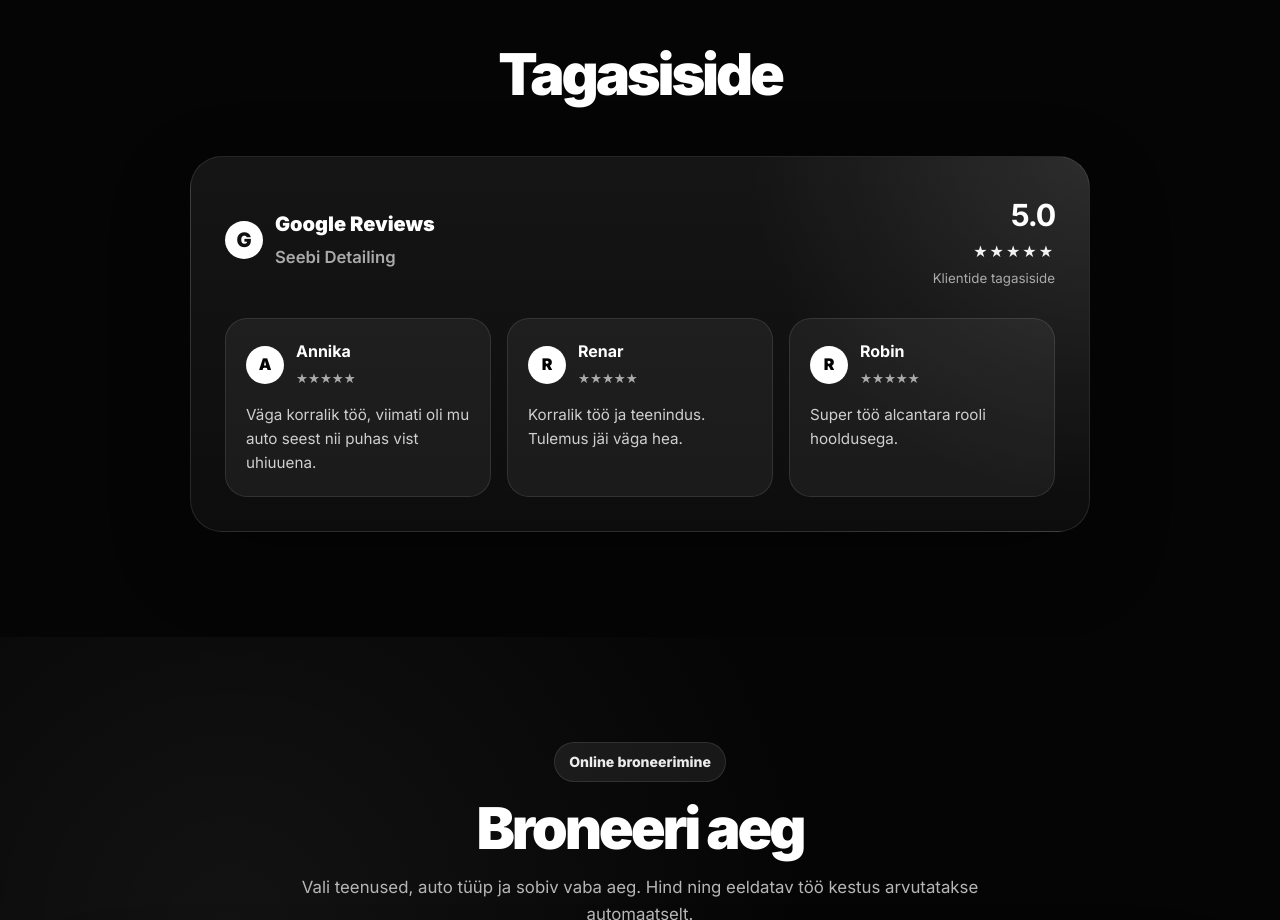
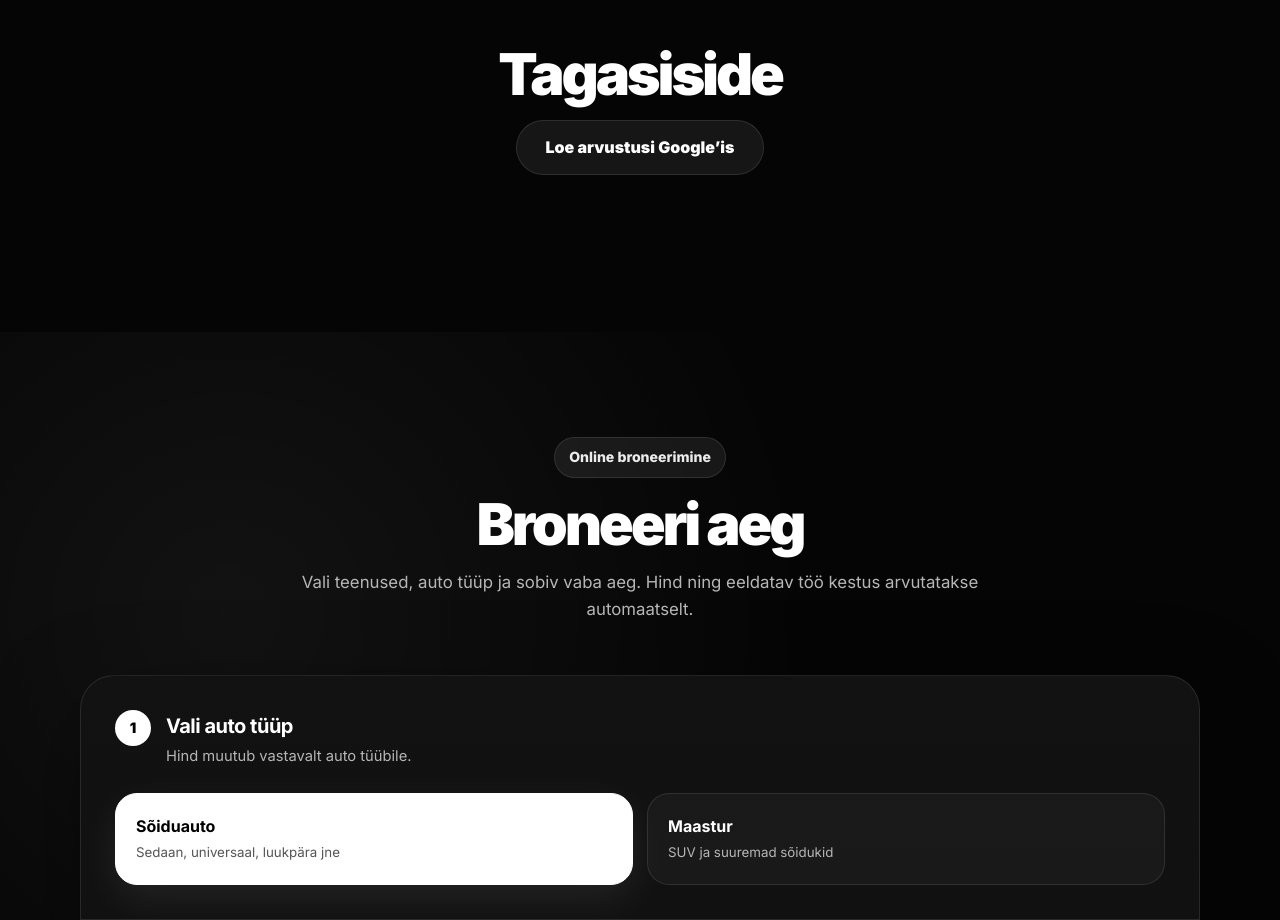
Before and after one commit to eericlyde/seebidetailing-website, a plain HTML site: page index.html in a window 1280 px wide. Shown: the part 5160-6080 px from the top of the page. Drawn offline with Linux system fonts and the light colour scheme; no server answers.

Commit message:
Replace hardcoded testimonials with Google reviews link and configurable Places widget

```diff
--- a/index.html
+++ b/index.html
@@ -330,60 +330,17 @@ Professionaalne autohooldus vastavalt sinu auto vajadustele.
 <div class="container">
 <div class="section-head">
 <h2 class="section-title">Tagasiside</h2>
+<a class="btn dark" href="https://search.google.com/local/reviews?placeid=ChIJa84F5U-VkkYR92RBFWhCHQI" target="_blank" rel="noopener">Loe arvustusi Google’is</a>
 </div>
-
-<div class="google-card">
-<div class="google-top">
-<div class="google-logo">
-<div class="g-icon">G</div>
-<div>
-Google Reviews
-<br>
-<small style="color:#aaa;font-weight:600;">Seebi Detailing</small>
-</div>
-</div>
-
-<div class="rating">
-<strong>5.0</strong>
-<div>★★★★★</div>
-<small style="color:#aaa;">Klientide tagasiside</small>
-</div>
-</div>
-
-<div class="review-grid">
-<div class="review">
-<div class="review-head">
-<div class="avatar">A</div>
-<div>
-<h3>Annika</h3>
-<small>★★★★★</small>
-</div>
-</div>
-<p>Väga korralik töö, viimati oli mu auto seest nii puhas vist uhiuuena.</p>
-</div>
-
-<div class="review">
-<div class="review-head">
-<div class="avatar">R</div>
-<div>
-<h3>Renar</h3>
-<small>★★★★★</small>
-</div>
-</div>
-<p>Korralik töö ja teenindus. Tulemus jäi väga hea.</p>
-</div>
-
-<div class="review">
-<div class="review-head">
-<div class="avatar">R</div>
-<div>
-<h3>Robin</h3>
-<small>★★★★★</small>
-</div>
-</div>
-<p>Super töö alcantara rooli hooldusega.</p>
-</div>
-</div>
+<div id="google-reviews" data-browser-key="">
+<template>
+<gmp-place-details style="display:block;width:min(100%,500px);margin:auto;color-scheme:dark">
+<gmp-place-details-place-request place="ChIJa84F5U-VkkYR92RBFWhCHQI"></gmp-place-details-place-request>
+<gmp-place-name></gmp-place-name>
+<gmp-place-rating></gmp-place-rating>
+<gmp-place-reviews></gmp-place-reviews>
+</gmp-place-details>
+</template>
 </div>
 </div>
 </section>
@@ -607,6 +564,31 @@ Ava asukoht Google Mapsis
 <a href="#booking" class="floating-btn">Broneeri aeg</a>
 
 <script src="script.js"></script>
+<script>
+(() => {
+    const host = document.getElementById('google-reviews');
+    const key = host.dataset.browserKey.trim();
+    if (!key) return;
+
+    const observer = new IntersectionObserver(entries => {
+        if (!entries.some(entry => entry.isIntersecting)) return;
+        observer.disconnect();
+
+        window.showGoogleReviews = () => {
+            host.append(host.querySelector('template').content.cloneNode(true));
+        };
+        const loader = document.createElement('script');
+        const params = new URLSearchParams({
+            key, libraries: 'places', loading: 'async', language: 'et',
+            callback: 'showGoogleReviews', v: 'weekly'
+        });
+        loader.src = 'https://maps.googleapis.com/maps/api/js?' + params;
+        loader.async = true;
+        document.head.append(loader);
+    });
+    observer.observe(document.getElementById('reviews'));
+})();
+</script>
 
 <script type="application/ld+json">
 {
```
